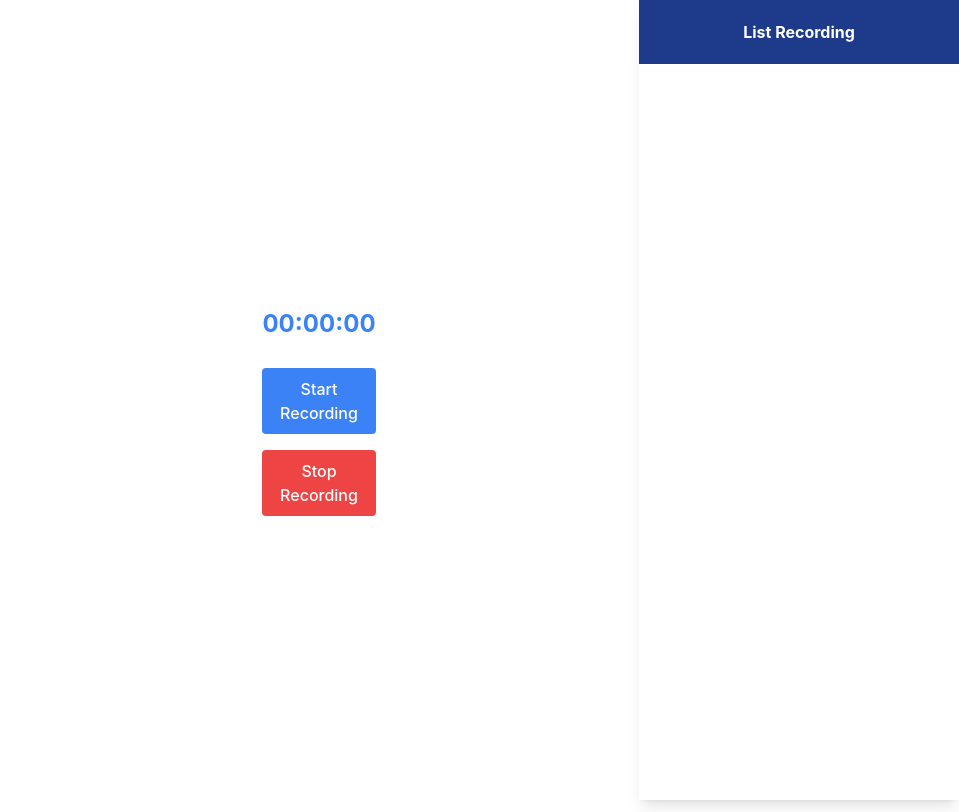
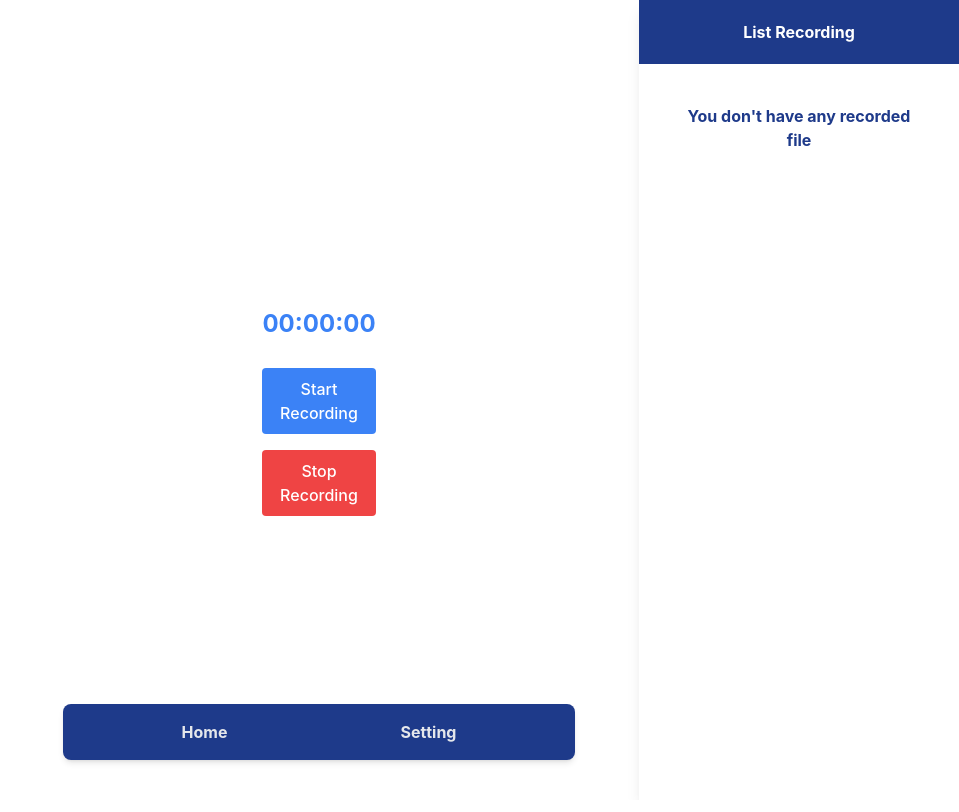
Before and after one commit to BagasDhitya/prosa-npl, a React (Vite) app: page / in a window 1280 px wide. Shown: the whole page, without its empty margins (321-1280 px from the left). Built offline with nearby package versions, Linux system fonts and the light colour scheme.

Commit message:
add bottom navbar

```diff
--- a/src/App.tsx
+++ b/src/App.tsx
@@ -1,7 +1,8 @@
-import { BrowserRouter, Routes, Route } from "react-router-dom"
+import { BrowserRouter, Routes, Route } from "react-router-dom";
 
-import Home from "./pages/home"
-import Landing from "./pages/landing"
+import Home from "./pages/home";
+import Landing from "./pages/landing";
+import Setting from "./pages/setting";
 
 const App = () => {
   return (
@@ -9,9 +10,10 @@ const App = () => {
       <Routes>
         <Route path="/" element={<Home />} />
         <Route path="/landing" element={<Landing />} />
+        <Route path="/setting" element={<Setting />} />
       </Routes>
     </BrowserRouter>
-  )
-}
+  );
+};
 
-export default App
+export default App;
--- /dev/null
+++ b/src/components/BottomNavbar.tsx
@@ -0,0 +1,25 @@
+import React from "react";
+
+const BottomNavbar: React.FC = () => {
+  return (
+    <nav className="fixed bottom-0 left-0 right-0 bg-blue-900 rounded-lg shadow-md mx-96 my-10">
+      <ul className="flex justify-around py-4 px-8">
+        <li>
+          <a href="/" className="font-bold text-gray-200 hover:text-white">
+            Home
+          </a>
+        </li>
+        <li>
+          <a
+            href="/setting"
+            className="font-bold text-gray-200 hover:text-white"
+          >
+            Setting
+          </a>
+        </li>
+      </ul>
+    </nav>
+  );
+};
+
+export default BottomNavbar;
--- a/src/components/Layout.tsx
+++ b/src/components/Layout.tsx
@@ -4,7 +4,7 @@ import { LayoutProps } from "../utils/component";
 
 const Layout: FC<LayoutProps> = ({ children }) => {
   return (
-    <div className="flex flex-col min-h-screen w-screen">
+    <div className="flex flex-col h-screen w-screen">
       <main className="flex-grow py-8 px-6 my-14">{children}</main>
     </div>
   );
--- a/src/components/Sidebar.tsx
+++ b/src/components/Sidebar.tsx
@@ -4,7 +4,7 @@ import { SidebarProps } from "../utils/component";
 
 const Sidebar: FC<SidebarProps> = ({ children }) => {
   return (
-    <div className="bg-white text-blue-800 shadow-lg w-80 h-full fixed right-0 top-0">
+    <div className="bg-white text-blue-800 shadow-lg w-80 h-full absolute right-0 top-0">
       <div className="flex items-center justify-center h-16 bg-blue-900">
         <p className="font-bold text-white">List Recording</p>
       </div>
--- a/src/pages/home/index.tsx
+++ b/src/pages/home/index.tsx
@@ -9,6 +9,7 @@ import Modal from "../../components/Modal";
 import AudioRecorder from "../../components/AudioRecorder";
 import Sidebar from "../../components/Sidebar";
 import Card from "../../components/Card";
+import BottomNavbar from "../../components/BottomNavbar";
 
 const Home = () => {
   const mediaRecorderRef = useRef<MediaRecorder | null>(null);
@@ -155,7 +156,7 @@ const Home = () => {
         clearInterval(interval);
       }
     };
-  }, [formik.values.recording]);
+  }, [formik.values.recording, formik.values.data.status]);
 
   const formatTime = (value: number) => {
     const padZero = (num: number) => String(num).padStart(2, "0");
@@ -165,13 +166,18 @@ const Home = () => {
     return `${padZero(hours)}:${padZero(minutes)}:${padZero(seconds)}`;
   };
 
-  console.log("data: ", formik.values.data);
+  console.log("data: ", formik.values.data.status);
 
   return (
     <Layout>
       <div className="flex justify-center py-8 lg:mx-72">
         <Sidebar>
-          {formik.values.data.job_id ? (
+          <div className="flex items-center justify-center h-full">
+            {!formik.values.data.job_id ? (
+              <p className="font-bold text-blue-900 text-center">
+                You don't have any recorded file
+              </p>
+            ) : (
               <Card
                 id="record"
                 title={formik.values.data?.request?.label}
@@ -181,9 +187,8 @@ const Home = () => {
                 onPlay={() => console.log("play")}
                 onStop={() => console.log("stop")}
               />
-          ) : (
-            <></>
             )}
+          </div>
         </Sidebar>
         <div className="max-w-3xl w-72 lg:mx-72 lg:my-40">
           <AudioRecorder
@@ -233,6 +238,7 @@ const Home = () => {
           )}
         </div>
       </div>
+      <BottomNavbar />
     </Layout>
   );
 };
--- /dev/null
+++ b/src/pages/setting/index.tsx
@@ -0,0 +1,12 @@
+import BottomNavbar from "../../components/BottomNavbar";
+import Layout from "../../components/Layout";
+
+const Setting = () => {
+  return (
+    <Layout>
+      <BottomNavbar />
+    </Layout>
+  );
+};
+
+export default Setting;
```
Lines whose indentation alone changed are shown as unchanged.
